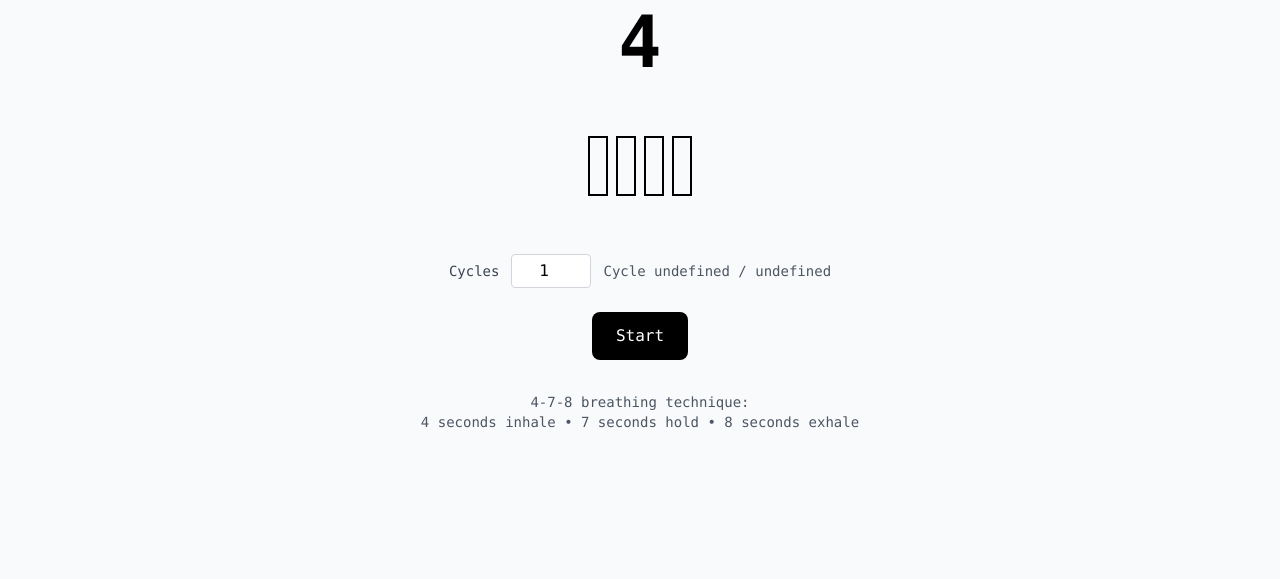
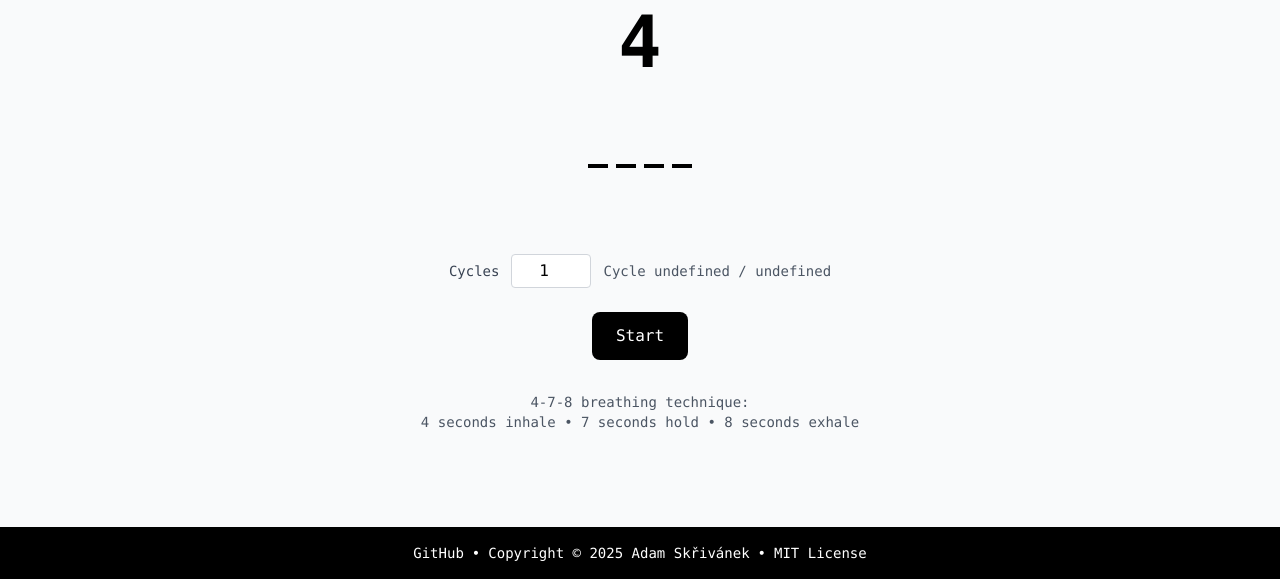
Before and after one commit to adam4056/4-7-8-Timer, a website: page public/index.html in a window 1280 px wide. Shown: the part 221-800 px from the top of the page. Drawn offline with Linux system fonts and the light colour scheme.

Commit message:
Remove unused CSS file and refactor styles in index.html and output.css; add footer to index.html and update JavaScript for progress bar segments.

```diff
--- a/public/index.html
+++ b/public/index.html
@@ -19,7 +19,7 @@
         </div>
 
         <!-- Progress bar -->
-        <div id="progressBar" class="progress-container mb-12">
+        <div id="progressBar" class="flex justify-center items-center gap-2 min-h-20 mb-12">
             <!-- Segments will be generated by JavaScript -->
         </div>
 
@@ -47,6 +47,21 @@
         </div>
     </div>
 
+    <!-- Footer -->
+    <footer class="fixed bottom-0 left-0 right-0 bg-black text-white py-4 px-6 text-center text-sm">
+        <div class="flex flex-col md:flex-row items-center justify-center gap-4">
+            <div class="flex items-center gap-2">
+                <a href="https://github.com/adamskrivane/4-7-8-timer" target="_blank" rel="noopener noreferrer" class="hover:text-gray-300 transition-colors">
+                    GitHub
+                </a>
+                <span>•</span>
+                <span>Copyright © 2025 Adam Skřivánek</span>
+                <span>•</span>
+                <span><a href="./LICENSE">MIT License</a></span>
+            </div>
+        </div>
+    </footer>
+
     <script src="script.js"></script>
 </body>
 </html>
--- a/public/script.js
+++ b/public/script.js
@@ -47,9 +47,7 @@ class BreathTimer {
 
         for (let i = 0; i < maxSegments; i++) {
             const segment = document.createElement('div');
-            segment.className = 'segment empty';
-            segment.style.width = '20px';
-            segment.style.height = '60px';
+            segment.className = 'w-5 h-16 border-2 border-black transition-all duration-300 ease-in-out';
             this.progressBar.appendChild(segment);
         }
 
@@ -78,9 +76,9 @@ class BreathTimer {
         for (let i = 0; i < totalSegments; i++) {
             segments[i].style.display = 'block';
             if (i < filledSegments) {
-                segments[i].className = 'segment filled';
+                segments[i].className = 'w-5 h-15 bg-black transition-all duration-300 ease-in-out';
             } else {
-                segments[i].className = 'segment empty';
+                segments[i].className = 'w-5 h-15 border-2 border-black transition-all duration-300 ease-in-out';
             }
         }
     }
--- a/src/input.css
+++ b/src/input.css
@@ -1,26 +1,3 @@
 @tailwind base;
 @tailwind components;
 @tailwind utilities;
-
-@layer components {
-  .segment {
-    transition: all 0.3s ease;
-  }
-
-  .segment.filled {
-    background-color: #000;
-  }
-
-  .segment.empty {
-    background-color: transparent;
-    border: 2px solid #000;
-  }
-
-  .progress-container {
-    display: flex;
-    justify-content: center;
-    align-items: center;
-    gap: 8px;
-    min-height: 80px;
-  }
-}
```
Also changed, not shown: dist/output.css (deleted), public/output.css.
